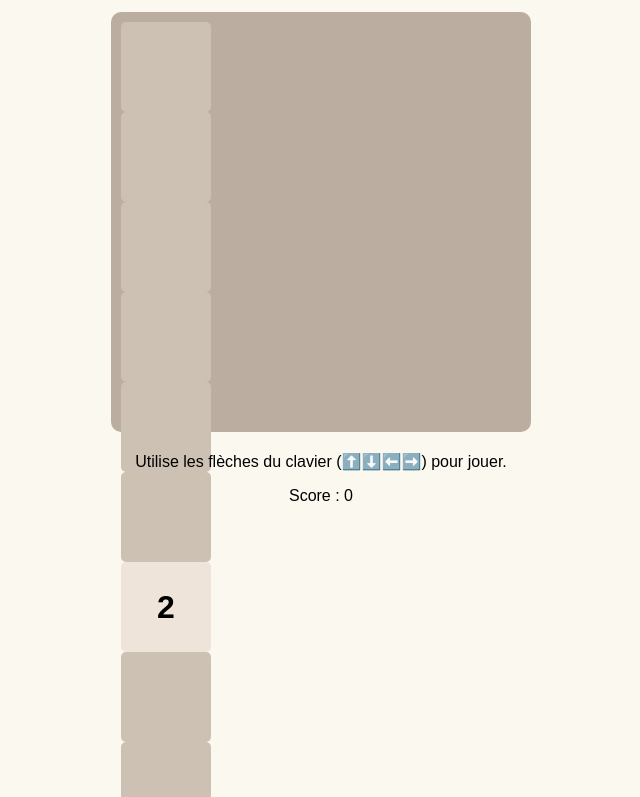
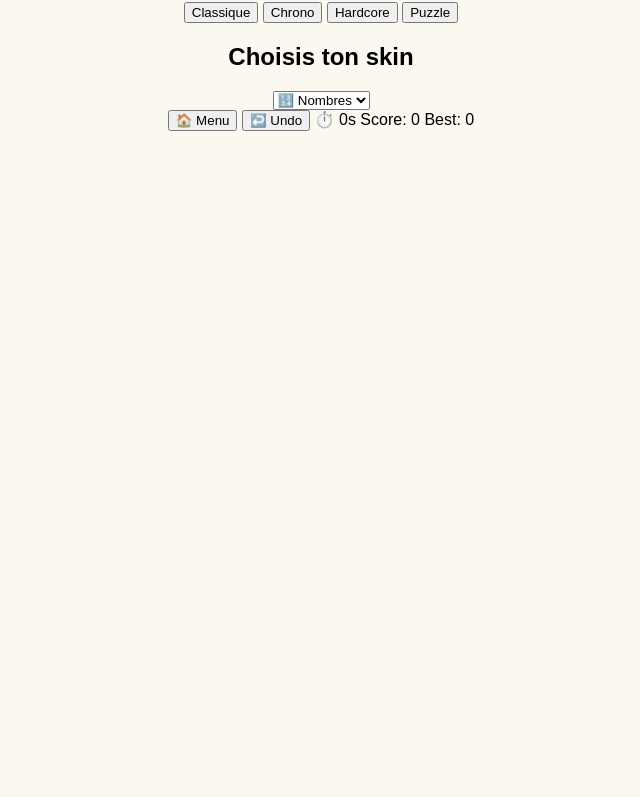
Before and after one commit to Nathana15are/2048, a plain HTML site: page index.html in a window 1280 px wide. Shown: the part 93-890 px from the top of the page, without its empty margins (319-959 px from the left). After the commit the page ends 800 px from the top, so only its background shows below. Drawn offline with Linux system fonts and the light colour scheme.

Commit message:
Update index.html

```diff
--- a/index.html
+++ b/index.html
@@ -2,16 +2,38 @@
 <html lang="fr">
 <head>
   <meta charset="UTF-8">
-  <title>2048 Game</title>
+  <meta name="viewport" content="width=device-width, initial-scale=1.0">
+  <title>2048 Ultra Deluxe</title>
   <link rel="stylesheet" href="style.css">
 </head>
 <body>
-  <h1>2048</h1>
-  <div class="game-container">
-    <div id="grid-container"></div>
+  <div id="menu">
+    <h1>2048 Ultra Deluxe</h1>
+    <button onclick="startGame('classic')">Classique</button>
+    <button onclick="startGame('chrono')">Chrono</button>
+    <button onclick="startGame('hardcore')">Hardcore</button>
+    <button onclick="startGame('puzzle')">Puzzle</button>
+    <h2>Choisis ton skin</h2>
+    <select id="skin-select">
+      <option value="numbers">🔢 Nombres</option>
+      <option value="animals">🐼 Animaux</option>
+      <option value="food">🍕 Food</option>
+      <option value="gaming">🎮 Gaming</option>
+      <option value="random">🎲 Random</option>
+    </select>
   </div>
-  <p>Utilise les flèches du clavier (⬆️⬇️⬅️➡️) pour jouer.</p>
-  <p>Score : <span id="score">0</span></p>
+
+  <div id="game" class="hidden">
+    <div class="top-bar">
+      <button onclick="goToMenu()">🏠 Menu</button>
+      <button onclick="undoMove()">↩️ Undo</button>
+      <span id="chrono">⏱️ 0s</span>
+      <span id="score">Score: 0</span>
+      <span id="best">Best: 0</span>
+    </div>
+    <div id="grid"></div>
+  </div>
+
   <script src="script.js"></script>
 </body>
 </html>
```
